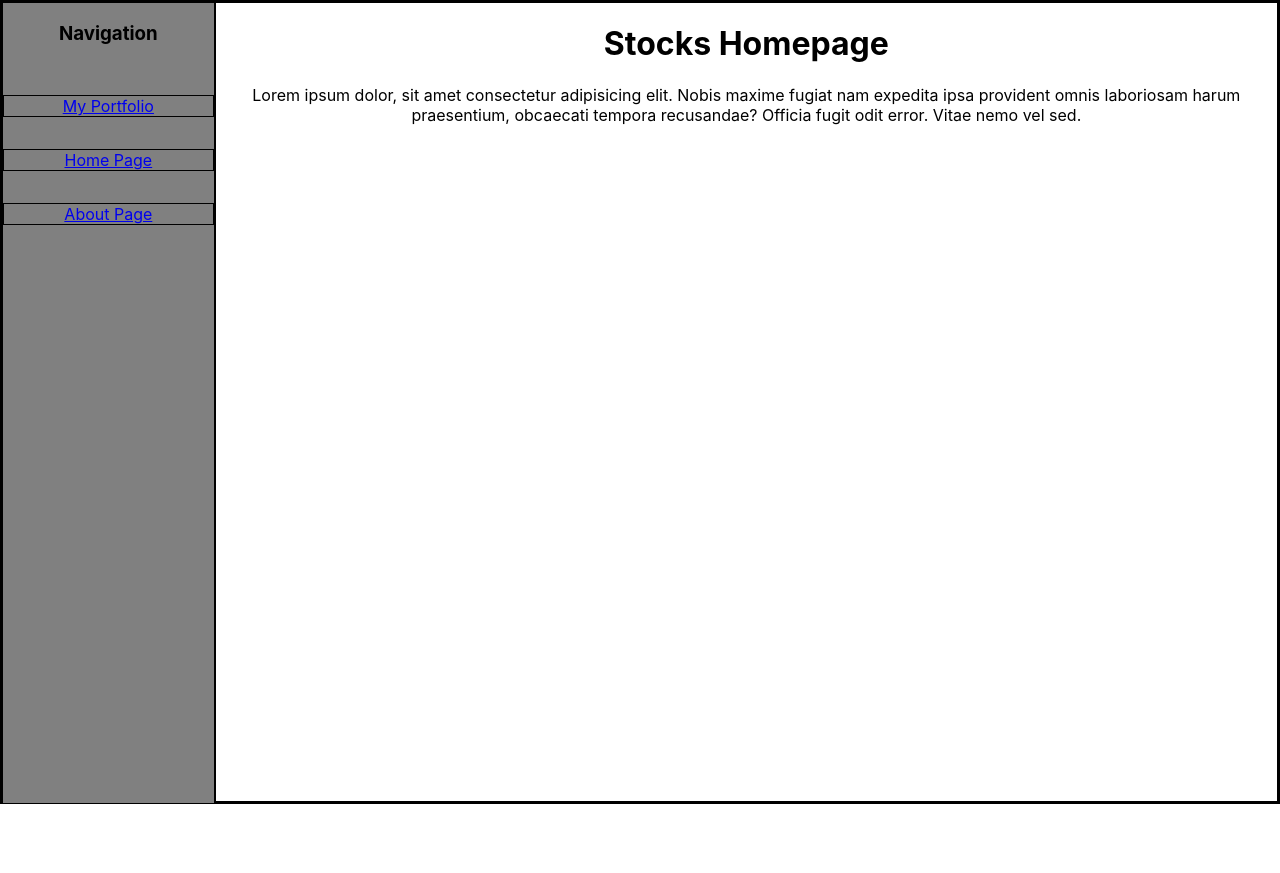
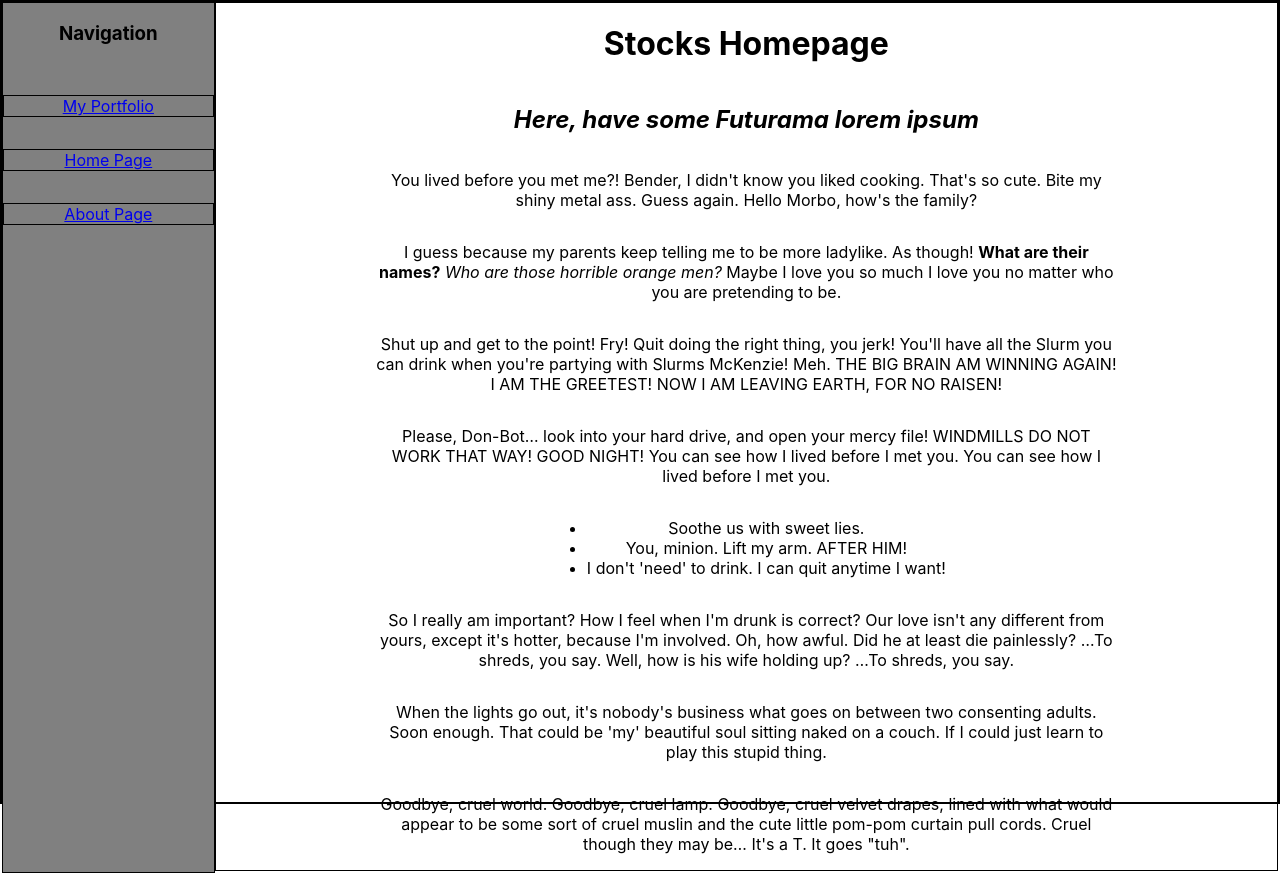
Before and after one commit to AreteCore/react-router-stocks-lab, a React (Create React App) app: page / in a window 1280 px wide. Before the commit the page ends 804 px from the top, so only its background shows below. Built offline with nearby package versions, Linux system fonts and the light colour scheme.

Commit message:
Home jsx lorem ipsum a la futurama

```diff
--- a/src/index.css
+++ b/src/index.css
@@ -10,6 +10,10 @@ body {
 code {
   font-family: source-code-pro, Menlo, Monaco, Consolas, 'Courier New',
     monospace;
+}
+
+div {
+  border: 1px solid black;
 }
 
 .App {
@@ -30,6 +34,13 @@ code {
   margin-top: 1em;
 }
 
-div {
-  border: 1px solid black;
+.home {
+  box-sizing: border-box;
+  display:flex;
+  width: 100%;
+  padding: 0 10em;
+  flex-flow: column nowrap;
+  justify-content: center;
+  align-items: center;
+  grid-column: 2
 }
--- a/src/pages/Home.jsx
+++ b/src/pages/Home.jsx
@@ -2,8 +2,20 @@ export default function Home() {
     return (
         <div className="home">
             <h1>Stocks Homepage</h1>
-            <p>Lorem ipsum dolor, sit amet consectetur adipisicing elit. Nobis maxime fugiat nam expedita ipsa provident omnis laboriosam harum praesentium, obcaecati tempora recusandae? Officia fugit odit error. Vitae nemo vel sed.</p>
-        </div>
+            <h2><i>Here, have some Futurama lorem ipsum</i></h2>
+<p>You lived before you met me?! Bender, I didn't know you liked cooking. That's so cute. Bite my shiny metal ass. Guess again. Hello Morbo, how's the family?</p>
+<p>I guess because my parents keep telling me to be more ladylike. As though! <strong> What are their names?</strong> <em> Who are those horrible orange men?</em> Maybe I love you so much I love you no matter who you are pretending to be.</p>
+<p>Shut up and get to the point! Fry! Quit doing the right thing, you jerk! You'll have all the Slurm you can drink when you're partying with Slurms McKenzie! Meh. THE BIG BRAIN AM WINNING AGAIN! I AM THE GREETEST! NOW I AM LEAVING EARTH, FOR NO RAISEN!</p>
+
+<p>Please, Don-Bot… look into your hard drive, and open your mercy file! WINDMILLS DO NOT WORK THAT WAY! GOOD NIGHT! You can see how I lived before I met you. You can see how I lived before I met you.</p>
+<ul>
+<li>Soothe us with sweet lies.</li><li>You, minion. Lift my arm. AFTER HIM!</li><li>I don't 'need' to drink. I can quit anytime I want!</li>
+</ul>
+
+<p>So I really am important? How I feel when I'm drunk is correct? Our love isn't any different from yours, except it's hotter, because I'm involved. Oh, how awful. Did he at least die painlessly? …To shreds, you say. Well, how is his wife holding up? …To shreds, you say.</p>
+<p>When the lights go out, it's nobody's business what goes on between two consenting adults. Soon enough. That could be 'my' beautiful soul sitting naked on a couch. If I could just learn to play this stupid thing.</p>
+<p>Goodbye, cruel world. Goodbye, cruel lamp. Goodbye, cruel velvet drapes, lined with what would appear to be some sort of cruel muslin and the cute little pom-pom curtain pull cords. Cruel though they may be… It's a T. It goes "tuh".</p>
+       </div>
 
     )
 }
```
